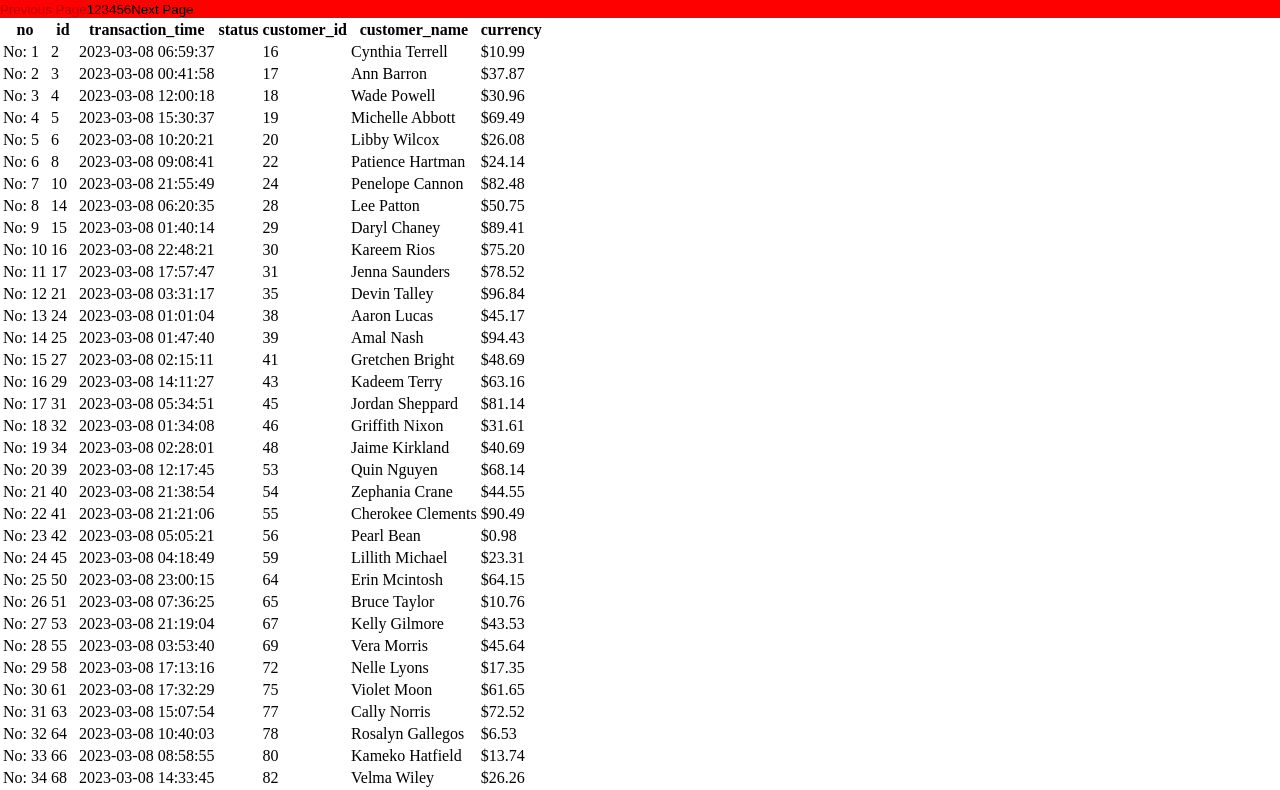
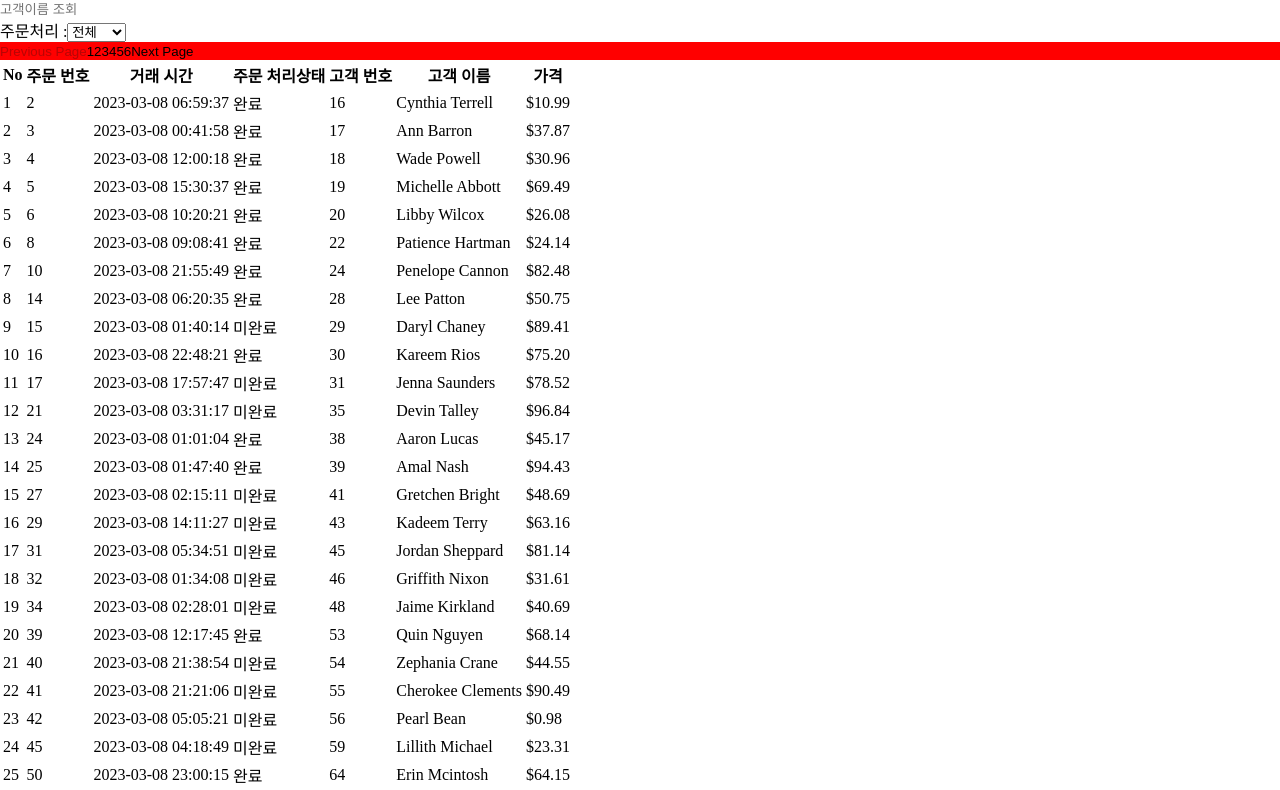
Before and after one commit to wanted-pre-onboarding-internship-9/pre-onboarding-9th-4-9, a React (Create React App) app: page / in a window 1280 px wide. Shown: the top 790 px of the page. Built offline with nearby package versions, Linux system fonts and the light colour scheme.

Commit message:
[#3][#4][#5][#6] 페이지 필터,검색,정렬 기능 구현

```diff
--- /dev/null
+++ b/src/components/FilterSection.tsx
@@ -0,0 +1,31 @@
+import { ChangeEvent } from 'react';
+import { useSearchParams } from 'react-router-dom';
+import styled from 'styled-components';
+
+export default function FilterSection() {
+  const [searchParams, setSearchParams] = useSearchParams();
+  const status = searchParams.get('status') || '전체';
+
+  const handleSelect = (e: ChangeEvent<HTMLSelectElement>) => {
+    const target = e.target.value;
+    target === '전체'
+      ? searchParams.delete('status')
+      : (searchParams.set('status', `${target}`), searchParams.delete('page'));
+    setSearchParams(searchParams);
+  };
+
+  return (
+    <Bese>
+      주문처리 :
+      <Select defaultValue={status} onChange={handleSelect}>
+        <Option value='전체'>전체</Option>
+        <Option value='완료'>완료</Option>
+        <Option value='미완료'>미완료</Option>
+      </Select>
+    </Bese>
+  );
+}
+
+const Bese = styled.div``;
+const Select = styled.select``;
+const Option = styled.option``;
--- /dev/null
+++ b/src/components/PaginationSection.tsx
@@ -0,0 +1,46 @@
+import { useSearchParams } from 'react-router-dom';
+import styled from 'styled-components';
+
+import { useTableQuery } from '../query/useTableQuery';
+import { IOrder } from '../types/type';
+
+export default function PaginationSection({ data = [] }: { data?: IOrder[] }) {
+  const [searchParams, setSearchParams] = useSearchParams();
+  const page = searchParams.get('page') || '1';
+
+  const { pageLength } = useTableQuery(data);
+
+  const handlePage = (target: number) => {
+    searchParams.set('page', `${target}`);
+    setSearchParams(searchParams);
+  };
+  const handleNext = () => {
+    searchParams.set('page', `${Number(page) + 1}`);
+    setSearchParams(searchParams);
+  };
+  const handlePrev = () => {
+    searchParams.set('page', `${Number(page) - 1}`);
+    setSearchParams(searchParams);
+  };
+  return (
+    <Bese>
+      <ArrowButton onClick={handlePrev} disabled={Number(page) === 1}>
+        Previous Page
+      </ArrowButton>
+      {[...Array(pageLength)].map((_, idx) => (
+        <Button key={idx} onClick={() => handlePage(idx + 1)}>
+          {idx + 1}
+        </Button>
+      ))}
+      <ArrowButton onClick={handleNext} disabled={pageLength === Number(page)}>
+        Next Page
+      </ArrowButton>
+    </Bese>
+  );
+}
+
+const Bese = styled.div`
+  background: red;
+`;
+const ArrowButton = styled.button``;
+const Button = styled.button``;
--- /dev/null
+++ b/src/components/SearchSection.tsx
@@ -0,0 +1,17 @@
+import { Dispatch, SetStateAction } from 'react';
+import styled from 'styled-components';
+
+type TProps = {
+  setSearch: Dispatch<SetStateAction<string>>;
+};
+
+export default function SearchSection({ setSearch }: TProps) {
+  return (
+    <Input
+      type='text'
+      placeholder='고객이름 조회'
+      onChange={e => setSearch(e.target.value)}
+    />
+  );
+}
+const Input = styled.input``;
--- /dev/null
+++ b/src/components/TableSection.tsx
@@ -0,0 +1,112 @@
+import { useMemo } from 'react';
+import { useSearchParams } from 'react-router-dom';
+import styled from 'styled-components';
+
+import { useTableQuery } from '../query/useTableQuery';
+import { IOrder } from '../types/type';
+
+type TSort = {
+  tableData: IOrder[];
+  sortId: string | null;
+  sortTime: string | null;
+};
+
+const pageSplit = (arr: IOrder[], chunk: number): Array<IOrder[]> => {
+  const result = [];
+  for (let i = 0; i < arr.length; i += chunk) result.push(arr.slice(i, i + 50));
+  return result;
+};
+const sort = ({ tableData, sortId, sortTime }: TSort): IOrder[] => {
+  // id 기준 정렬
+  if (sortId) {
+    return sortId === 'asc'
+      ? tableData.sort((a, b) => b.id - a.id)
+      : tableData.sort((a, b) => a.id - b.id);
+  }
+  // transaction_time 기준 정렬
+  if (sortTime) {
+    return sortTime === 'asc'
+      ? tableData.sort(
+          (a, b) =>
+            new Date(b.transaction_time).getTime() -
+            new Date(a.transaction_time).getTime()
+        )
+      : tableData.sort(
+          (a, b) =>
+            new Date(a.transaction_time).getTime() -
+            new Date(b.transaction_time).getTime()
+        );
+  }
+  //기본 id 기준 오름차순
+  return tableData.sort((a, b) => a.id - b.id);
+};
+
+export default function TableSection({ data }: { data: IOrder[] }) {
+  const [searchParams, setSearchParams] = useSearchParams();
+  const page = Number(searchParams.get('page') || '1');
+  const sortId = searchParams.get('sortId');
+  const sortTime = searchParams.get('sortTime');
+
+  const { tableData } = useTableQuery(data);
+
+  const list = useMemo(
+    () => pageSplit(sort({ tableData, sortId, sortTime }), 50) || [],
+    [tableData, sortId, sortTime]
+  );
+
+  const sortIdToggle = () => {
+    searchParams.set('sortId', `${sortId === 'asc' ? 'desc' : 'asc'}`);
+    searchParams.delete('sortTime');
+    setSearchParams(searchParams);
+  };
+  const sortByimeToggle = () => {
+    searchParams.set('sortTime', `${sortTime === 'asc' ? 'desc' : 'asc'}`);
+    searchParams.delete('sortId');
+    setSearchParams(searchParams);
+  };
+  return (
+    <Table>
+      <Thead>
+        <Tr>
+          <Th>No</Th>
+          <Th onClick={sortIdToggle}>주문 번호</Th>
+          <Th onClick={sortByimeToggle}>거래 시간</Th>
+          <Th>주문 처리상태</Th>
+          <Th>고객 번호</Th>
+          <Th>고객 이름</Th>
+          <Th>가격</Th>
+        </Tr>
+      </Thead>
+      {list.length > 0 ? (
+        <Tbody>
+          {list[Number(page) - 1].map((item, idx: number) => {
+            return (
+              <Tr key={idx}>
+                <Td>{(Number(page) - 1) * 50 + idx + 1}</Td>
+                <Td>{item.id}</Td>
+                <Td>{item.transaction_time}</Td>
+                <Td>{item.status ? '완료' : '미완료'}</Td>
+                <Td>{item.customer_id}</Td>
+                <Td>{item.customer_name}</Td>
+                <Td>{item.currency}</Td>
+              </Tr>
+            );
+          })}
+        </Tbody>
+      ) : (
+        <tbody>
+          <tr>
+            <td>데이터가 없습니다.</td>
+          </tr>
+        </tbody>
+      )}
+    </Table>
+  );
+}
+
+const Table = styled.table``;
+const Thead = styled.thead``;
+const Tr = styled.tr``;
+const Th = styled.th``;
+const Tbody = styled.tbody``;
+const Td = styled.td``;
--- a/src/pages/MainPage.tsx
+++ b/src/pages/MainPage.tsx
@@ -1,87 +1,47 @@
-import { useEffect, useState } from 'react';
-import { useSearchParams } from 'react-router-dom';
+import { useCallback, useState } from 'react';
+import { useQuery } from 'react-query';
+import styled from 'styled-components';
 
-import { useTable } from '../query/useTable';
+import instance from '../apis/instance';
+import FilterSection from '../components/FilterSection';
+import PaginationSection from '../components/PaginationSection';
+import SearchSection from '../components/SearchSection';
+import TableSection from '../components/TableSection';
+import { IOrder } from '../types/type';
 
-const label: string[] = [
-  'no',
-  'id',
-  'transaction_time',
-  'status',
-  'customer_id',
-  'customer_name',
-  'currency',
-];
+export async function fetchProjects() {
+  const { data } = await instance.get('');
+  return data;
+}
 
 const MainPage = () => {
-  const [searchParams, setSearchParams] = useSearchParams();
-  const pageNum = searchParams.get('page') || '1';
-  const [page, setPage] = useState<number>(Number(pageNum));
+  const [search, setSearch] = useState<string>('');
 
-  const { data, isLoading, isFetching, isError } = useTable(page);
+  const handleSearch = useCallback(
+    (data: IOrder[]) => {
+      return data.filter(
+        obj =>
+          obj.customer_name.includes(search) &&
+          obj.transaction_time.includes('2023-03-08')
+      );
+    },
+    [search]
+  );
 
-  useEffect(() => {
-    setSearchParams({ page: `${page}` });
-  }, [searchParams, page]);
-
+  const { data, isLoading } = useQuery('order', fetchProjects, {
+    select: handleSearch,
+  });
   if (isLoading) <span>Loading...</span>;
-  if (isError) <span>Error</span>;
   return (
-    <>
-      {/* 페이지 네이션 */}
-      <div style={{ background: 'red' }}>
-        <button
-          onClick={() => setPage(old => Math.max(old - 1, 0))}
-          disabled={page === 1}>
-          Previous Page
-        </button>
-        {data?.pageData.map((_, idx) => (
-          <button
-            key={idx}
-            onClick={() => {
-              setPage(idx + 1);
-            }}>
-            {idx + 1}
-          </button>
-        ))}
-        <button
-          onClick={() => {
-            setPage(old => (data?.hasMore ? old + 1 : old));
-          }}
-          disabled={!data?.hasMore}>
-          Next Page
-        </button>
-      </div>
-      {isFetching && <span> Loading...</span>}
-      {/* 테이블 데이터  */}
-      <table>
-        <thead>
-          <tr>
-            {label.map(text => (
-              <th key={text} className={text}>
-                {text}
-              </th>
-            ))}
-          </tr>
-        </thead>
-        <tbody>
-          {data?.pageData[page - 1].map((item, idx) => {
-            return (
-              <tr key={item.id}>
-                <td>No: {(page - 1) * 50 + idx + 1}</td>
-                <td>{item.id}</td>
-                <td>{item.transaction_time}</td>
-                <td>{item.status}</td>
-                <td>{item.customer_id}</td>
-                <td>{item.customer_name}</td>
-                <td>{item.currency}</td>
-              </tr>
-            );
-          })}
-        </tbody>
-      </table>
-    </>
+    <Main>
+      <SearchSection setSearch={setSearch} />
+      <FilterSection />
+      {data && <PaginationSection data={data} />}
+      {data && <TableSection data={data} />}
+    </Main>
   );
 };
 
 export default MainPage;
+
+const Main = styled.main``;
--- a/src/query/useTable.ts
+++ /dev/null
@@ -1,45 +0,0 @@
-import { useState } from 'react';
-import { useQuery } from 'react-query';
-
-import instance from '../apis/instance';
-import { IOrder } from '../types/type';
-
-interface IFilter {
-  filterToday: IOrder[];
-  hasMore: boolean;
-  pageData: Array<IOrder[]>;
-}
-
-export async function fetchProjects() {
-  const { data } = await instance.get('');
-  return data;
-}
-
-const pageSplit = (arr: IOrder[], chunk: number): Array<IOrder[]> => {
-  const result = [];
-  for (let i = 0; i < arr.length; i += chunk) result.push(arr.slice(i, i + 50));
-  return result;
-};
-
-export function useTable(page = 0) {
-  const [filter, setFilter] = useState('');
-
-  const todayFilter = (data: IOrder[], page: number): IFilter => {
-    const today = '2023-03-08';
-    const filterToday = data.filter(el => el.transaction_time.includes(today));
-    const hasMore = Math.ceil(filterToday.length / 50) > page;
-    const ascData = filterToday.sort((a, b) => a.id - b.id);
-    const pageData = pageSplit(ascData, 50);
-    return { filterToday, hasMore, pageData };
-  };
-  const { data, isLoading, isFetching, isError } = useQuery(
-    'order',
-    fetchProjects,
-    {
-      select: (data: IOrder[]) => todayFilter(data, page),
-    }
-  );
-  return { data, isLoading, isFetching, isError, filter, setFilter };
-}
-
-export default { useTable };
--- /dev/null
+++ b/src/query/useTableQuery.ts
@@ -0,0 +1,37 @@
+import { useEffect, useMemo, useState } from 'react';
+import { useSearchParams } from 'react-router-dom';
+
+import { IOrder } from '../types/type';
+
+export function useTableQuery(data: IOrder[] = []) {
+  const [searchParams, setSearchParams] = useSearchParams();
+  const status = searchParams.get('status');
+
+  const [tableData, setTableData] = useState<IOrder[]>(data);
+
+  useEffect(() => {
+    setTableData(data);
+  }, [data]);
+
+  useEffect(() => {
+    status ? filterStatus(status) : filterStatus('전체');
+  }, [status]);
+
+  const pageLength = useMemo(
+    () => Math.ceil(tableData.length / 50),
+    [tableData.length]
+  );
+
+  function filterStatus(status: string) {
+    if (status === '완료') {
+      const list = data.filter((el: IOrder) => el.status);
+      setTableData(list);
+    } else if (status === '미완료') {
+      const list = data.filter((el: IOrder) => !el.status);
+      setTableData(list);
+    } else {
+      setTableData(data);
+    }
+  }
+  return { tableData, pageLength };
+}
```
